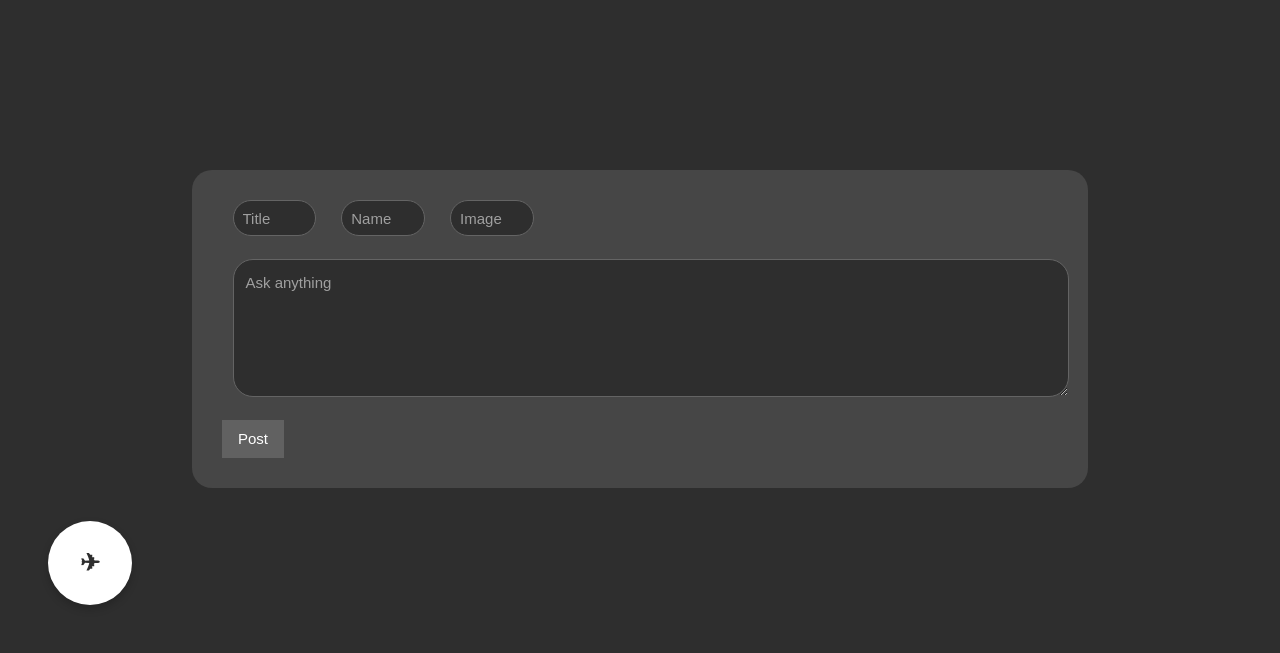
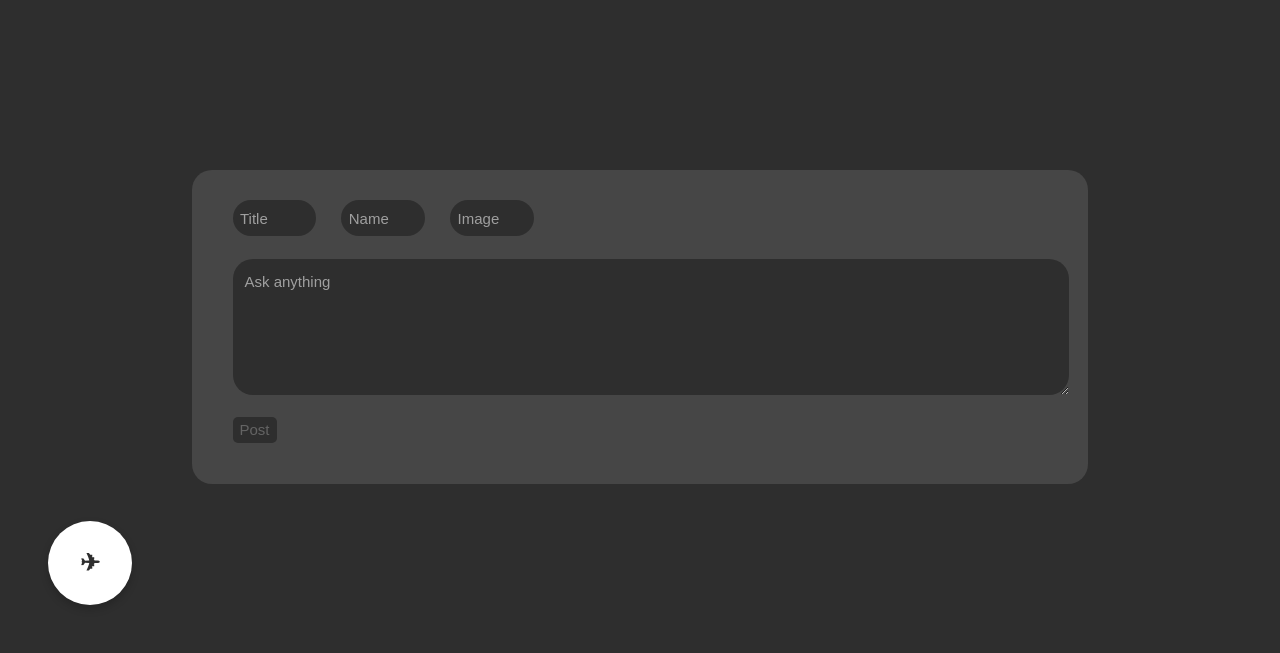
Before and after one commit to MooseZ690/messageboard, a Flask app: page /newpost in a window 1280 px wide. Shown: the part 147-800 px from the top of the page. Run offline with Flask 3, Linux system fonts and the light colour scheme; some web fonts are replaced.

Commit message:
changed posting elements

```diff
--- a/static/style.css
+++ b/static/style.css
@@ -91,7 +91,7 @@ body,h1,h2,h3,h4,h5,h6 {
 .top-input-box{
     width: 10%;
     height: 2.4em;
-    padding: 0.6em;
+    padding: 0.5em;
     margin-left: 0.7em;
     margin-right: 0.7em;
     border-radius: 20px;
@@ -125,7 +125,7 @@ body,h1,h2,h3,h4,h5,h6 {
 .top-input-box,
 .input-box {
     color: white;
-    border: 1px solid rgb(100, 100, 100);
+    border: None;
 }
 
 .about-box{
@@ -164,3 +164,17 @@ body,h1,h2,h3,h4,h5,h6 {
     box-shadow: 0 4px 8px rgba(0,0,0,0.2);
     z-index: 1000;
 }
+
+.post-button{
+    background-color: rgb(46, 46, 46);
+    border: 0.1em solid rgba(255, 255, 255, 0);
+    border-radius: 5px;
+    margin-left: 0.7em;
+    margin-bottom: 0.7em;
+    color: rgb(100, 100, 100);
+    margin-top: 1em;
+}
+
+.post-button:hover{
+    color: rgb(176, 176, 176)
+}
--- a/templates/newpost.html
+++ b/templates/newpost.html
@@ -17,7 +17,7 @@
             <textarea id="content" name="content" rows="5" class="input-box"
                     placeholder="Ask anything" required></textarea>
 
-            <button type="submit" class="w3-button w3-dark-grey w3-margin-top">Post</button>
+            <button type="submit" class="post-button">Post</button>
         </form>
     </div>
     <a href="/newpost" class="floaty-button">✈</a>
```
